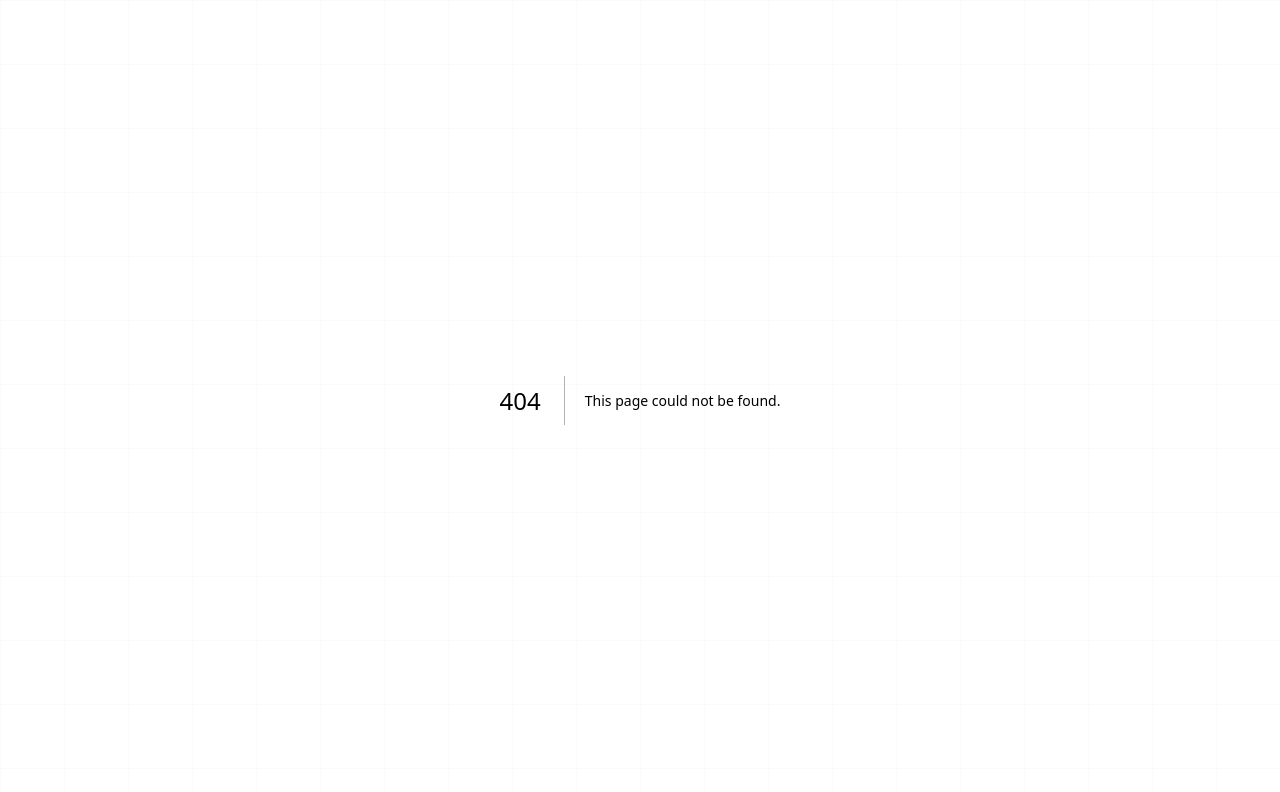
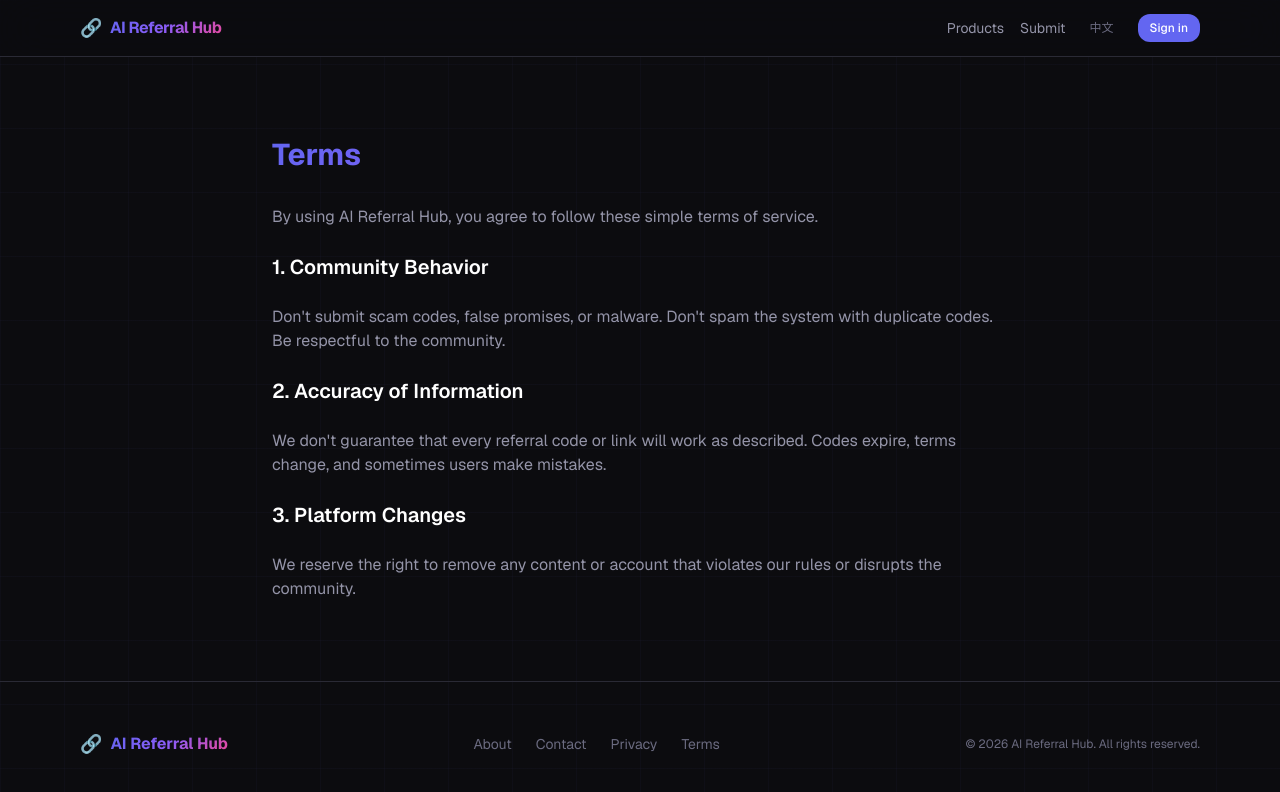
Before and after one commit to janeXlab/ai-referral-hub, a Next.js app: page /en/terms in a window 1280 px wide. Before the commit this address had no page. Shown: the top 792 px of the page. Built offline with nearby package versions, Linux system fonts and the light colour scheme; no server answers.

Commit message:
docs: remove placeholders and add static footer pages (About, Contact, Privacy, Terms)

```diff
--- /dev/null
+++ b/src/app/en/about/page.tsx
@@ -0,0 +1,26 @@
+import { t } from "@/lib/i18n";
+
+export const metadata = { title: "About - AI Referral Hub" };
+
+export default function Page() {
+  return (
+    <div className="mx-auto max-w-3xl px-4 py-20">
+      <h1 className="text-3xl font-bold gradient-text mb-8">{t("en", "footer.about")}</h1>
+      <div className="prose prose-invert prose-sm max-w-none space-y-6" style={{ color: "var(--text-secondary)" }}>
+        <p>
+          AI Referral Hub is a community-driven platform for discovering and sharing referral codes for popular AI products.
+          Our mission is to help people access AI technology while rewarding contributors who share their invite links.
+        </p>
+        <h2 className="text-xl font-semibold text-white">How it works</h2>
+        <p>
+          Users can submit their own referral codes or links. The community upvotes codes that work and reports those that don&apos;t.
+          Verified codes earn you points and help you climb the leaderboard.
+        </p>
+        <p>
+          Whether you&apos;re looking for extra credits on Claude, a discount on Cursor, or a bonus on ChatGPT Plus,
+          you can find community-verified deals here.
+        </p>
+      </div>
+    </div>
+  );
+}
--- /dev/null
+++ b/src/app/en/contact/page.tsx
@@ -0,0 +1,25 @@
+import { t } from "@/lib/i18n";
+
+export const metadata = { title: "Contact - AI Referral Hub" };
+
+export default function Page() {
+  return (
+    <div className="mx-auto max-w-3xl px-4 py-20">
+      <h1 className="text-3xl font-bold gradient-text mb-8">{t("en", "footer.contact")}</h1>
+      <div className="prose prose-invert prose-sm max-w-none space-y-6" style={{ color: "var(--text-secondary)" }}>
+        <p>
+          We&apos;d love to hear from you! If you have any questions, feedback, or need help with a referral code,
+          you can reach us through the following channels:
+        </p>
+        <ul className="list-disc pl-5">
+          <li>Email: hello@ai-referral-hub.local</li>
+          <li>Twitter: @janeXlab</li>
+          <li>GitHub: janeXlab/ai-referral-hub</li>
+        </ul>
+        <p>
+          If you encounter any bugs or want to suggest a feature, please feel free to open an issue on our GitHub repository.
+        </p>
+      </div>
+    </div>
+  );
+}
--- /dev/null
+++ b/src/app/en/privacy/page.tsx
@@ -0,0 +1,28 @@
+import { t } from "@/lib/i18n";
+
+export const metadata = { title: "Privacy Policy - AI Referral Hub" };
+
+export default function Page() {
+  return (
+    <div className="mx-auto max-w-3xl px-4 py-20">
+      <h1 className="text-3xl font-bold gradient-text mb-8">{t("en", "footer.privacy")}</h1>
+      <div className="prose prose-invert prose-sm max-w-none space-y-6" style={{ color: "var(--text-secondary)" }}>
+        <p>Your privacy is important to us. This Privacy Policy explains what information we collect and how we use it.</p>
+        <h2 className="text-xl font-semibold text-white">Information We Collect</h2>
+        <p>
+          We collect minimal information to provide our services. This includes:
+        </p>
+        <ul className="list-disc pl-5">
+          <li>Basic account information when you sign in (email or social account).</li>
+          <li>Referral codes or links you submit to the community.</li>
+          <li>Basic usage data to help us improve the platform.</li>
+        </ul>
+        <h2 className="text-xl font-semibold text-white">How We Use Your Information</h2>
+        <p>
+          We use the information we collect to manage your account, display your submitted referral codes,
+          and prevent abuse of our platform. We do not sell your personal information to third parties.
+        </p>
+      </div>
+    </div>
+  );
+}
--- /dev/null
+++ b/src/app/en/terms/page.tsx
@@ -0,0 +1,29 @@
+import { t } from "@/lib/i18n";
+
+export const metadata = { title: "Terms of Service - AI Referral Hub" };
+
+export default function Page() {
+  return (
+    <div className="mx-auto max-w-3xl px-4 py-20">
+      <h1 className="text-3xl font-bold gradient-text mb-8">{t("en", "footer.terms")}</h1>
+      <div className="prose prose-invert prose-sm max-w-none space-y-6" style={{ color: "var(--text-secondary)" }}>
+        <p>By using AI Referral Hub, you agree to follow these simple terms of service.</p>
+        <h2 className="text-xl font-semibold text-white">1. Community Behavior</h2>
+        <p>
+          Don&apos;t submit scam codes, false promises, or malware. Don&apos;t spam the system with duplicate codes.
+          Be respectful to the community.
+        </p>
+        <h2 className="text-xl font-semibold text-white">2. Accuracy of Information</h2>
+        <p>
+          We don&apos;t guarantee that every referral code or link will work as described. Codes expire,
+          terms change, and sometimes users make mistakes.
+        </p>
+        <h2 className="text-xl font-semibold text-white">3. Platform Changes</h2>
+        <p>
+          We reserve the right to remove any content or account that violates our rules or
+          disrupts the community.
+        </p>
+      </div>
+    </div>
+  );
+}
--- /dev/null
+++ b/src/app/zh/about/page.tsx
@@ -0,0 +1,26 @@
+import { t } from "@/lib/i18n";
+
+export const metadata = { title: "关于 - AI Referral Hub" };
+
+export default function Page() {
+  return (
+    <div className="mx-auto max-w-3xl px-4 py-20">
+      <h1 className="text-3xl font-bold gradient-text mb-8">{t("zh", "footer.about")}</h1>
+      <div className="prose prose-invert prose-sm max-w-none space-y-6" style={{ color: "var(--text-secondary)" }}>
+        <p>
+          AI Referral Hub 是一个由社区驱动的平台，旨在发现和分享热门 AI 产品的邀请码和优惠信息。
+          我们的使命是帮助人们以更低的门槛使用 AI 技术，同时也奖励那些分享邀请链接的贡献者。
+        </p>
+        <h2 className="text-xl font-semibold text-white">运作机制</h2>
+        <p>
+          用户可以提交自己的邀请码或链接。社区会点赞真实有效的邀请码，并举报那些失效或虚假的。
+          被验证有效的邀请码能为你赚取积分，并提升你在排行榜上的位置。
+        </p>
+        <p>
+          无论你是在寻找 Claude 的额外额度、Cursor 的折扣，还是 ChatGPT Plus 的奖励，
+          你都可以在这里找到社区验证后的优惠。
+        </p>
+      </div>
+    </div>
+  );
+}
--- /dev/null
+++ b/src/app/zh/contact/page.tsx
@@ -0,0 +1,25 @@
+import { t } from "@/lib/i18n";
+
+export const metadata = { title: "联系 - AI Referral Hub" };
+
+export default function Page() {
+  return (
+    <div className="mx-auto max-w-3xl px-4 py-20">
+      <h1 className="text-3xl font-bold gradient-text mb-8">{t("zh", "footer.contact")}</h1>
+      <div className="prose prose-invert prose-sm max-w-none space-y-6" style={{ color: "var(--text-secondary)" }}>
+        <p>
+          我们期待听到你的建议！如果你有任何疑问、反馈或需要关于邀请码的帮助，
+          你可以通过以下渠道联系我们：
+        </p>
+        <ul className="list-disc pl-5">
+          <li>电子邮箱: hello@ai-referral-hub.local</li>
+          <li>推特 (Twitter): @janeXlab</li>
+          <li>GitHub: janeXlab/ai-referral-hub</li>
+        </ul>
+        <p>
+          如果你遇到了任何 Bug 或想建议一个新功能，请随时在我们的 GitHub 仓库中打开一个 issue。
+        </p>
+      </div>
+    </div>
+  );
+}
--- /dev/null
+++ b/src/app/zh/privacy/page.tsx
@@ -0,0 +1,28 @@
+import { t } from "@/lib/i18n";
+
+export const metadata = { title: "隐私政策 - AI Referral Hub" };
+
+export default function Page() {
+  return (
+    <div className="mx-auto max-w-3xl px-4 py-20">
+      <h1 className="text-3xl font-bold gradient-text mb-8">{t("zh", "footer.privacy")}</h1>
+      <div className="prose prose-invert prose-sm max-w-none space-y-6" style={{ color: "var(--text-secondary)" }}>
+        <p>你的隐私对我们非常重要。本隐私政策解释了我们收集哪些信息以及如何使用这些信息。</p>
+        <h2 className="text-xl font-semibold text-white">我们收集的信息</h2>
+        <p>
+          我们收集最少的信息来提供我们的服务。这包括：
+        </p>
+        <ul className="list-disc pl-5">
+          <li>你登录时的基本账户信息（电子邮件或社交账号）。</li>
+          <li>你向社区提交的邀请码或邀请链接。</li>
+          <li>帮助我们改进平台的基本使用数据。</li>
+        </ul>
+        <h2 className="text-xl font-semibold text-white">我们如何使用你的信息</h2>
+        <p>
+          我们将收集的信息用于管理你的账户、显示你提交的邀请码以及防止对我们平台的滥用。
+          我们不会将你的个人信息出售给第三方。
+        </p>
+      </div>
+    </div>
+  );
+}
--- /dev/null
+++ b/src/app/zh/terms/page.tsx
@@ -0,0 +1,28 @@
+import { t } from "@/lib/i18n";
+
+export const metadata = { title: "服务条款 - AI Referral Hub" };
+
+export default function Page() {
+  return (
+    <div className="mx-auto max-w-3xl px-4 py-20">
+      <h1 className="text-3xl font-bold gradient-text mb-8">{t("zh", "footer.terms")}</h1>
+      <div className="prose prose-invert prose-sm max-w-none space-y-6" style={{ color: "var(--text-secondary)" }}>
+        <p>通过使用 AI Referral Hub，你同意遵守以下简单的服务条款。</p>
+        <h2 className="text-xl font-semibold text-white">1. 社区行为规则</h2>
+        <p>
+          请勿提交诈骗邀请码、虚假承诺或木马。不要通过重复提交邀请码来滥用系统。
+          请尊重社区的其他成员。
+        </p>
+        <h2 className="text-xl font-semibold text-white">2. 信息的准确性</h2>
+        <p>
+          我们不能保证每一个邀请码或链接都能像描述的那样生效。邀请码会过期，
+          平台规则会变化，有时用户也会犯错。
+        </p>
+        <h2 className="text-xl font-semibold text-white">3. 平台权利</h2>
+        <p>
+          我们保留删除任何违反规则或干扰社区的内容或账户的权利。
+        </p>
+      </div>
+    </div>
+  );
+}
--- a/src/components/SiteFooter.tsx
+++ b/src/components/SiteFooter.tsx
@@ -1,3 +1,4 @@
+import Link from "next/link";
 import type { Locale } from "@/lib/i18n";
 import { t } from "@/lib/i18n";
 
@@ -12,18 +13,18 @@
           </div>
 
           <nav className="flex gap-6 text-sm" style={{ color: "var(--text-muted)" }}>
-            <a className="hover:text-white transition-colors" href={`/${locale}`}>
+            <Link className="hover:text-white transition-colors" href={`/${locale}/about`}>
               {t(locale, "footer.about")}
-            </a>
-            <a className="hover:text-white transition-colors" href={`/${locale}`}>
+            </Link>
+            <Link className="hover:text-white transition-colors" href={`/${locale}/contact`}>
               {t(locale, "footer.contact")}
-            </a>
-            <a className="hover:text-white transition-colors" href={`/${locale}`}>
+            </Link>
+            <Link className="hover:text-white transition-colors" href={`/${locale}/privacy`}>
               {t(locale, "footer.privacy")}
-            </a>
-            <a className="hover:text-white transition-colors" href={`/${locale}`}>
+            </Link>
+            <Link className="hover:text-white transition-colors" href={`/${locale}/terms`}>
               {t(locale, "footer.terms")}
-            </a>
+            </Link>
           </nav>
 
           <p className="text-xs" style={{ color: "var(--text-muted)" }}>
--- a/src/lib/i18n.ts
+++ b/src/lib/i18n.ts
@@ -61,13 +61,13 @@
   "submit.region.ph": "Global / US / CN ...",
   "submit.expiry": "Expiry date (optional)",
   "submit.btn": "Submit",
-  "submit.note": "MVP uses local data. Database integration coming soon.",
+  "submit.note": "Your submission helps others save on AI tools and earns you points.",
   "me.title": "My Profile",
   "me.points": "Points",
   "me.codes": "My codes",
   "me.note": "Sign in to track your contributions and points.",
   "signin.title": "Sign in",
-  "signin.note": "MVP placeholder. Email OTP & OAuth coming soon.",
+  "signin.note": "Sign in to share your referral codes and earn points.",
   "signin.email": "Email",
   "signin.email.ph": "you@example.com",
   "signin.btn": "Send verification code",
@@ -136,13 +136,13 @@
   "submit.region.ph": "全球 / 中国 / 美国 ...",
   "submit.expiry": "有效期（可选）",
   "submit.btn": "提交",
-  "submit.note": "第一版用本地数据；数据库集成即将上线。",
+  "submit.note": "你的分享能帮助他人节省开支，并为你赚取积分。",
   "me.title": "我的",
   "me.points": "贡献值",
   "me.codes": "我的邀请码",
   "me.note": "登录后可查看你的贡献和积分。",
   "signin.title": "登录",
-  "signin.note": "第一版占位；邮箱验证码/第三方登录即将上线。",
+  "signin.note": "登录以分享你的邀请码并赚取贡献积分。",
   "signin.email": "邮箱",
   "signin.email.ph": "you@example.com",
   "signin.btn": "发送验证码",
```
